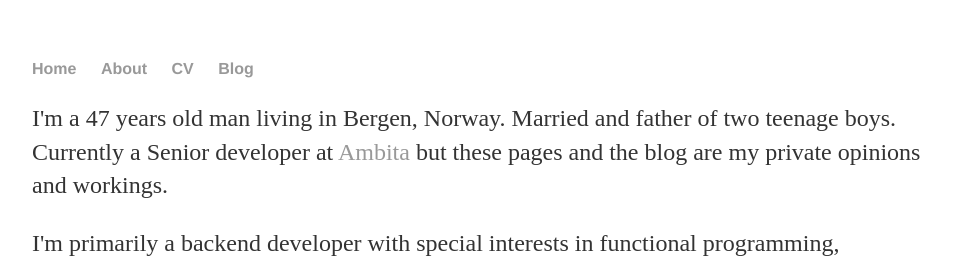
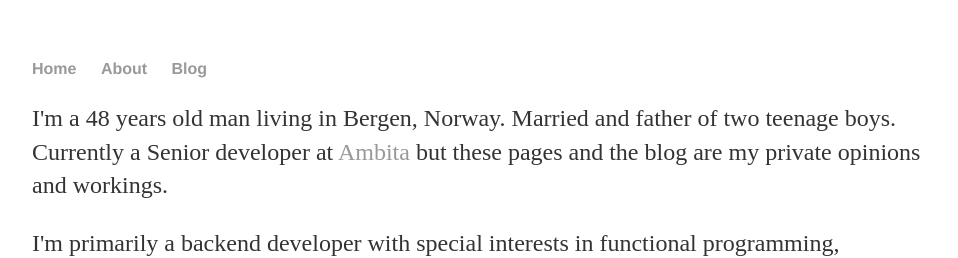
Before and after one commit to javaguruen/javaguruen.github.io, a Jekyll site: the page built from about/index.html, in a window 1280 px wide. Shown: the top 258 px of the page, without its empty margins (160-1118 px from the left). Built offline with Jekyll 4.4.1, drawn with Linux system fonts in a browser that asks for light colours.

Commit message:
Give up markdown, remove CV

```diff
--- a/Gemfile
+++ b/Gemfile
@@ -7,3 +7,5 @@
 # gem "rails"
 
 gem "jekyll", "~> 4.2"
+gem "kramdown", "~> 2.3.0"
+gem "rouge", "~> 3.26.0"
--- a/_config.yml
+++ b/_config.yml
@@ -11,7 +11,7 @@
   input: GFM
   syntax_highlighter: rouge
   syntax_highlighter_opts:
-    # Use existing pygments syntax highlighting css
+# Use existing pygments syntax highlighting css
     css_class: 'highlight'
     block:
       line_numbers: true
--- a/_layouts/default.html
+++ b/_layouts/default.html
@@ -11,7 +11,7 @@
 	    		<ul>
 	        		<li><a href="/">Home</a></li>
 		        	<li><a href="/about">About</a></li>
-	        		<li><a href="/cv">CV</a></li>
+<!--	        		<li><a href="/cv">CV</a></li>-->
 	        		<li><a href="/blog">Blog</a></li>
 	    		</ul>
 			</nav>
--- a/about/index.html
+++ b/about/index.html
@@ -3,7 +3,7 @@
 title: About
 ---
 
-<p>I'm a 47 years old man living in Bergen, Norway. Married and father of two teenage boys.
+<p>I'm a 48 years old man living in Bergen, Norway. Married and father of two teenage boys.
 Currently a Senior developer at <a href="https://ambita.com">Ambita</a> but these pages and
 the blog are my private opinions and workings.</p>
 
```
Also changed, not shown: _posts/2020-12-24-add-graphql-to-springboot.md (+2 -4 lines).
